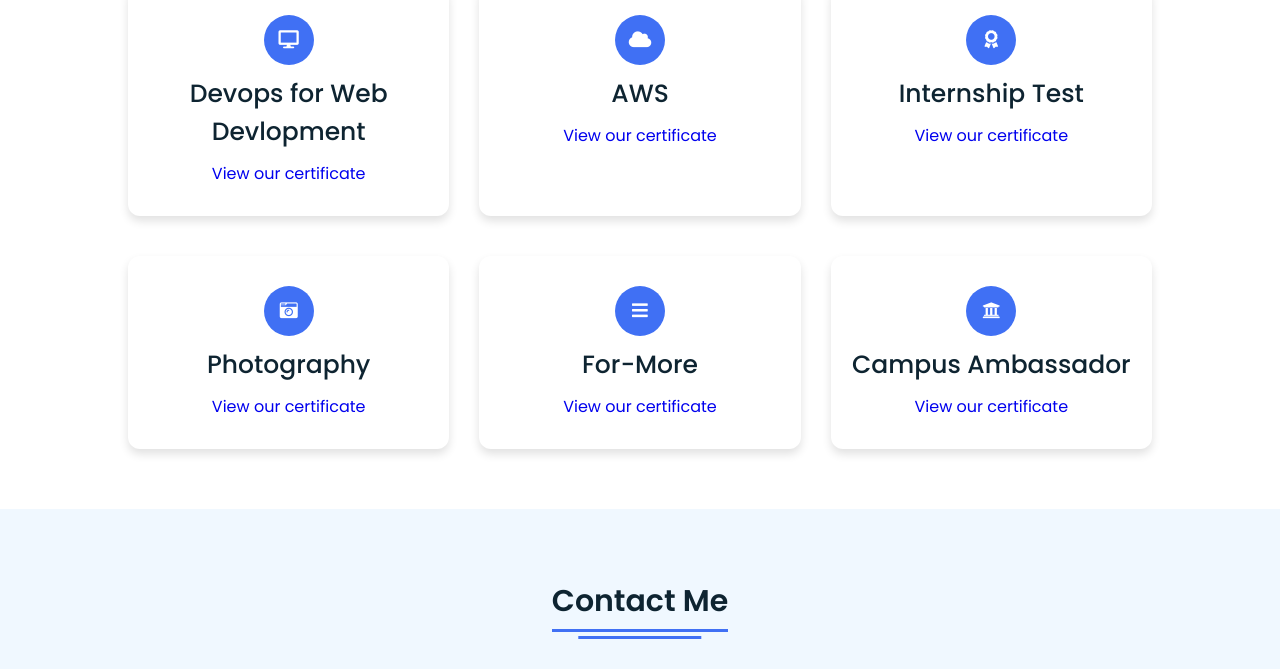
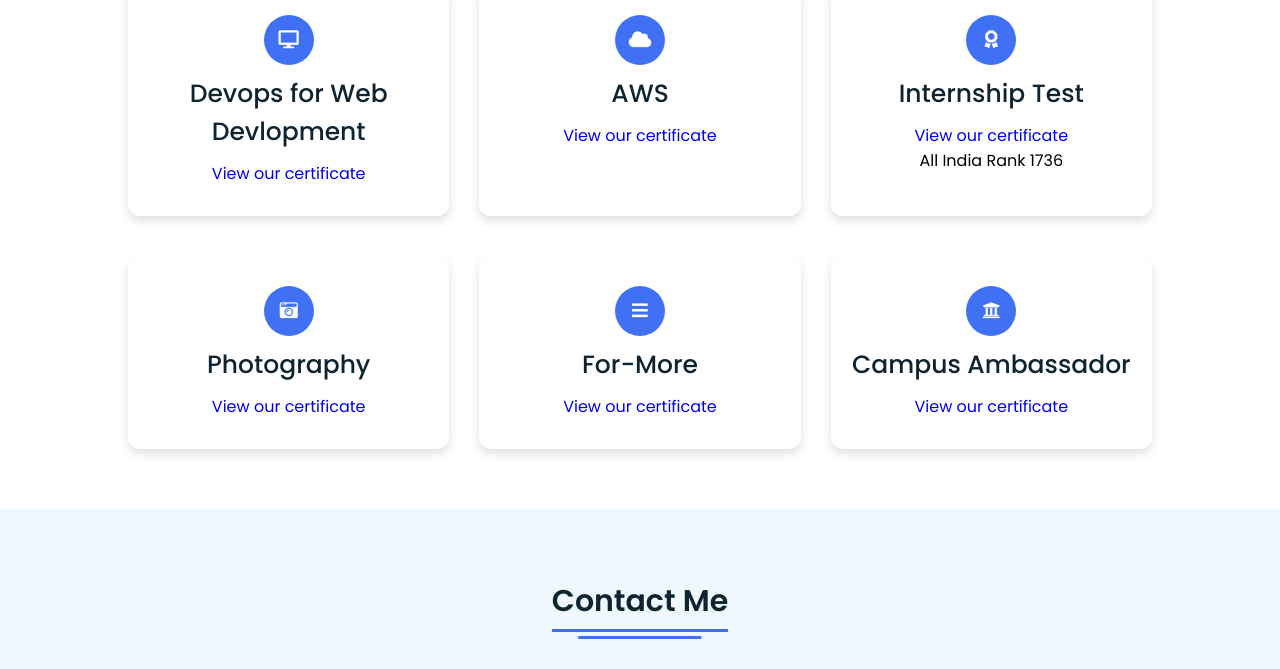
Before and after one commit to NagrajBellale/ns-portfolio, a plain HTML site: page index.html in a window 1280 px wide. Shown: the part 2261-2930 px from the top of the page. Drawn offline with Linux system fonts and the light colour scheme.

Commit message:
modified

```diff
--- a/index.html
+++ b/index.html
@@ -121,6 +121,7 @@
             </div>
             <div class="topic">Internship Test</div>
             <a href="pdfs/Bellale Nagraj - Participation Certificate.pdf" target="_blank">View our certificate</a>
+            <p>All India Rank 1736</p>
           </div>
           <div class="box">
             <div class="icon">
```
